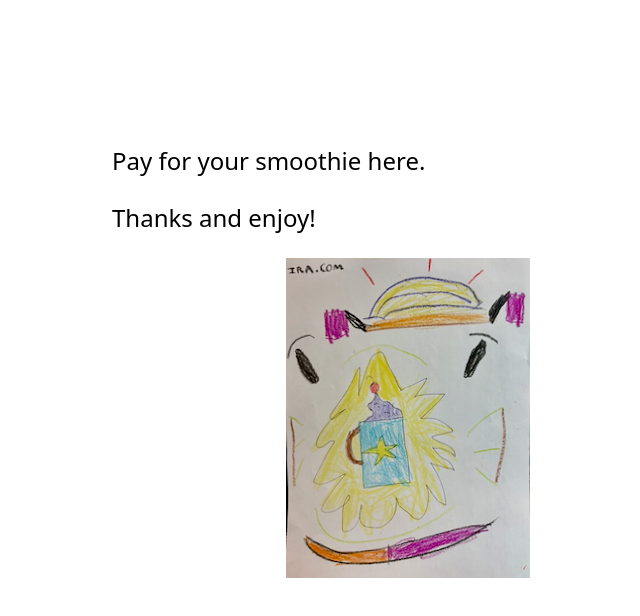
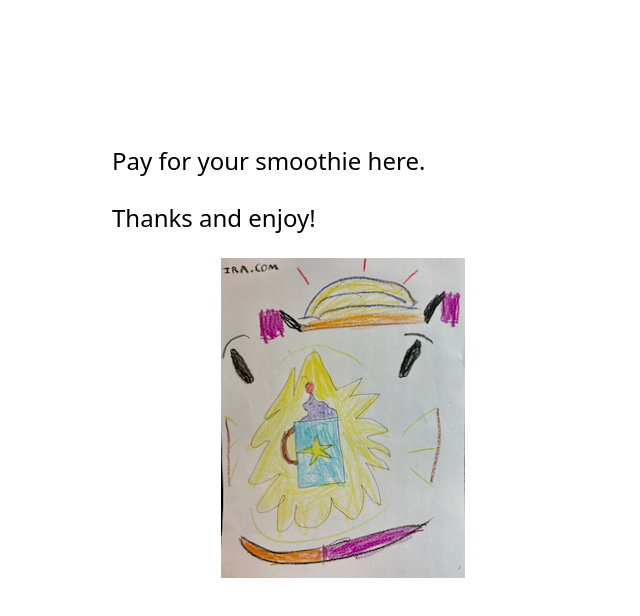
Before and after one commit to lrcg/qr-fun, a plain HTML site: page index.html in a window 1280 px wide. Shown: the whole page, without its empty margins (224-864 px from the left). Drawn offline with Linux system fonts and the light colour scheme.

Commit message:
Update index.html

```diff
--- a/index.html
+++ b/index.html
@@ -8,7 +8,7 @@
     <p>Pay for your smoothie here.</p>
     <p>Thanks and enjoy!</p>
 
-    <div style="margin: 0 auto !important; width: 260px; /* display: block; */">
+    <div style="margin: 0 auto !important; width: 390px; /* display: block; */">
         <img src="IMG_8687.png">
     </div>
 </body>
```
